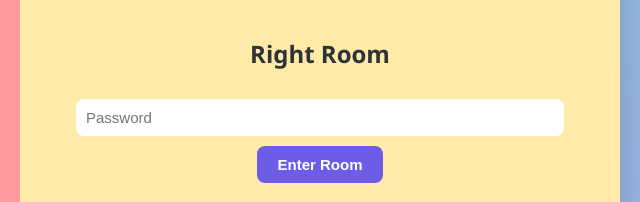
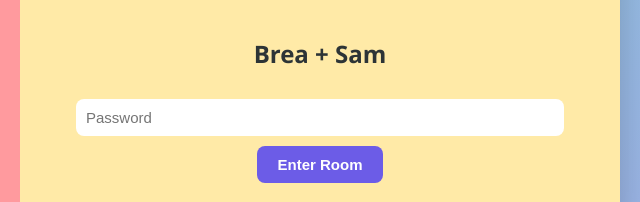
Before and after one commit to Cubin1215/Couple_truth, a website: page public/index.html in a window 1280 px wide. Shown: the part 370-572 px from the top of the page, 620-1260 px from the left. Drawn offline with nearby package versions, Linux system fonts and the light colour scheme; no server answers.

Commit message:
updated room names

```diff
--- a/public/index.html
+++ b/public/index.html
@@ -223,7 +223,7 @@
 
         <div class="room-door door-right">
             <img src="/Images/breasam.jpg" alt="Right Room Placeholder">
-            <h2>Right Room</h2>
+            <h2>Brea + Sam</h2>
             <input type="password" id="pass-right" placeholder="Password">
             <button onclick="joinRight()">Enter Room</button>
         </div>
```
